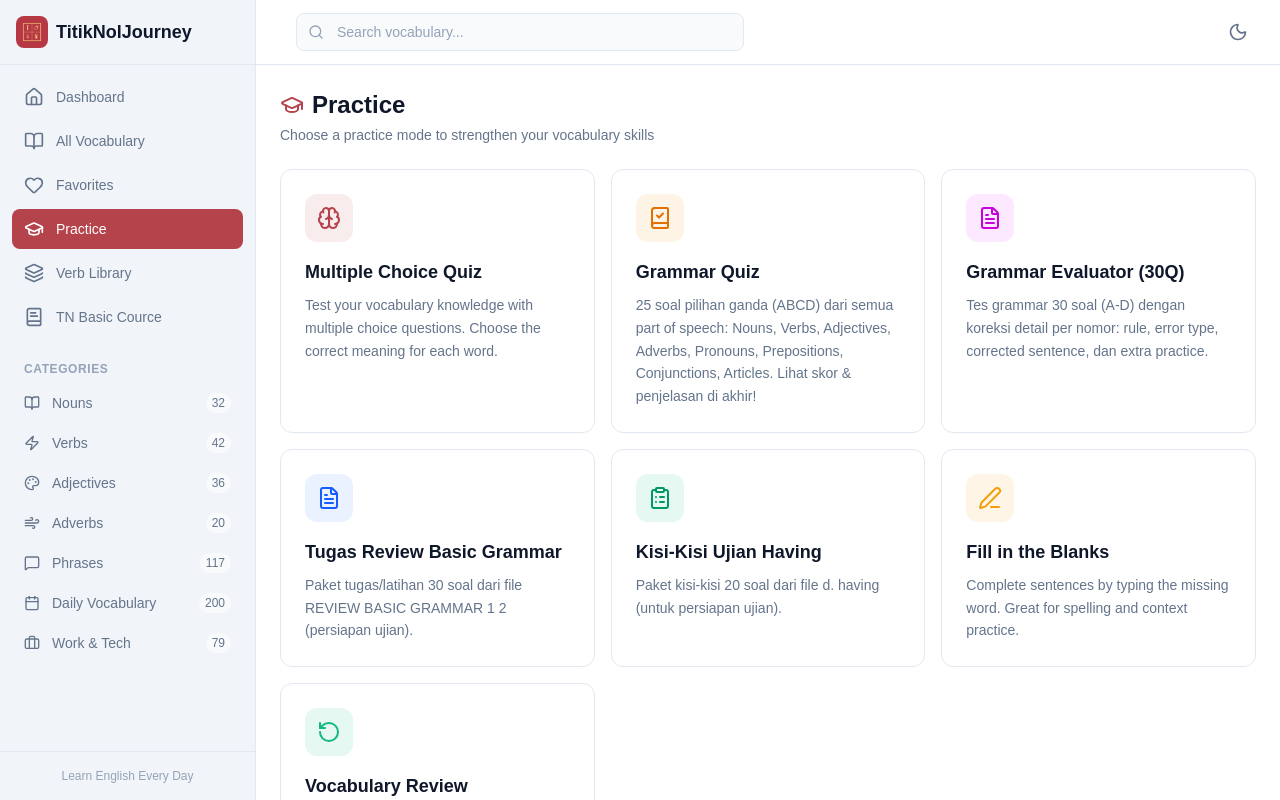
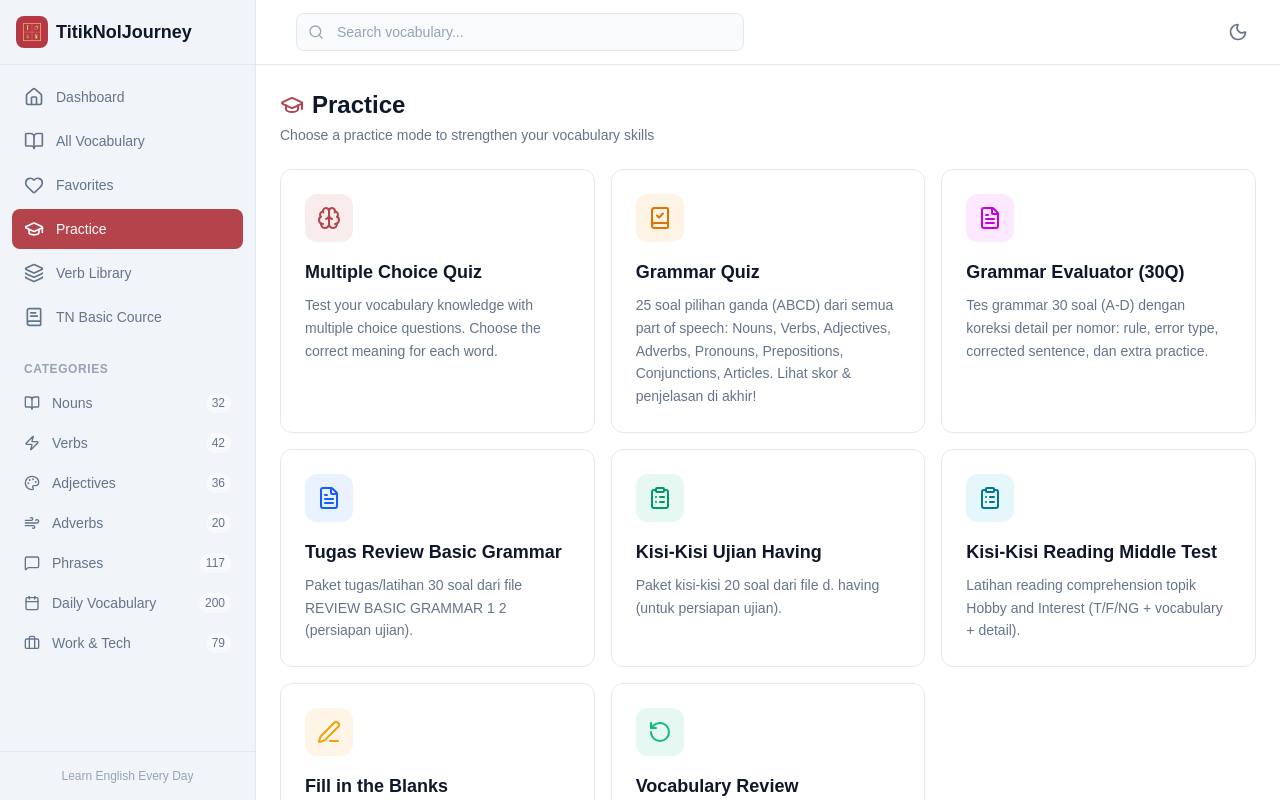
Before and after one commit to nabilhatami86/vocab-for-train, a Next.js app: page /practice in a window 1280 px wide. Built offline with nearby package versions, Linux system fonts and the light colour scheme.

Commit message:
add quiz reading

```diff
--- a/src/app/practice/exams/[slug]/page.tsx
+++ b/src/app/practice/exams/[slug]/page.tsx
@@ -79,6 +79,17 @@ export default function GrammarExamPage() {
           Lihat PDF sumber
         </a>
 
+        {exam.passage && (
+          <div className="mt-4 rounded-xl border border-(--border) bg-(--bg-secondary) p-4">
+            <p className="text-xs font-semibold tracking-wide text-(--text-secondary) mb-2">
+              Reading Text
+            </p>
+            <div className="space-y-3 text-sm leading-relaxed text-(--text) whitespace-pre-line">
+              {exam.passage}
+            </div>
+          </div>
+        )}
+
         {submitted && (
           <div className="mt-5 rounded-xl border border-(--border) bg-(--bg-secondary) p-4">
             <div className="flex items-center gap-2 text-(--text)">
@@ -141,15 +152,20 @@ export default function GrammarExamPage() {
                       <p className="text-(--text-secondary)">
                         Jawaban benar: <span className="font-medium text-(--text)">{q.options[q.correctIndex]}</span>
                       </p>
+                      <p className="text-(--text-secondary)">
+                        Alasan salah: {q.reason}
+                      </p>
                     </>
                   ) : (
-                    <p className="text-green-600 dark:text-green-400">
-                      Jawaban kamu benar.
-                    </p>
+                    <>
+                      <p className="text-green-600 dark:text-green-400">
+                        Jawaban kamu benar.
+                      </p>
+                      <p className="text-(--text-secondary)">
+                        Alasan benar: {q.reason}
+                      </p>
+                    </>
                   )}
-                  <p className="text-(--text-secondary)">
-                    Penjelasan: {q.reason}
-                  </p>
                 </div>
               )}
             </section>
--- a/src/app/practice/page.tsx
+++ b/src/app/practice/page.tsx
@@ -42,6 +42,13 @@ const modes = [
     description: 'Paket kisi-kisi 20 soal dari file d. having (untuk persiapan ujian).',
     icon: ClipboardList,
     color: 'bg-emerald-500/10 text-emerald-600',
+  },
+  {
+    href: '/practice/exams/kisi-kisi-reading-middle-test',
+    title: 'Kisi-Kisi Reading Middle Test',
+    description: 'Latihan reading comprehension topik Hobby and Interest (T/F/NG + vocabulary + detail).',
+    icon: ClipboardList,
+    color: 'bg-cyan-500/10 text-cyan-700',
   },
   {
     href: '/practice/fill-blanks',
--- a/src/data/grammarExams.ts
+++ b/src/data/grammarExams.ts
@@ -12,8 +12,21 @@ export type GrammarExam = {
   description: string;
   duration: string;
   sourcePdf: string;
+  passage?: string;
   questions: ExamQuestion[];
 };
+
+const readingPassageHobbyInterest = `People often use the words hobby and interest as if they are the same, but they are not. A hobby is usually a regular activity that you do, while an interest is a subject that attracts your attention. A person may have an interest in photography because of family background or social media appeal, but that does not always mean they practice it as a hobby.
+
+In simple terms, a hobby is action-based, while an interest is thought-based. Hobbies often involve doing something in a direct way: playing guitar, gardening, or joining a cycling club. Interests are often quieter and more reflective, such as reading about climate policy or following architecture trends. Both are valuable, but they require different levels of commitment.
+
+A serious hobby needs dedication. It is not just a one-time activity; it is a long-term pursuit. For example, someone who runs every weekend may slowly build discipline, time management, and confidence. These habits can enhance personal growth. In many cases, progress in a hobby is associated with consistent effort rather than talent.
+
+Hobbies can also connect to career development. Some hobbies have clear professional alignment: blogging can support marketing skills, and coding projects can support software jobs. Other hobbies may seem unrelated, but they still broaden soft skills and may spawn new opportunities. Employers often value this because modern roles usually require adaptability and initiative.
+
+During interviews, a hiring manager may ask about hobbies not because they are mandatory, but because they can reveal character. A comprehensive answer about a hobby can elicit useful signals about motivation, teamwork, and problem-solving style. This is crucial when two candidates have similar technical qualifications.
+
+However, pretending to have a hobby can create risks. If a candidate gives inconsistent details, the interviewer may doubt other claims too. A fake hobby can damage trust and reduce credibility. In the long term, authenticity matters more than trying to impress with a perfect image.`;
 
 export const grammarExams: GrammarExam[] = [
   {
@@ -84,4 +97,29 @@ export const grammarExams: GrammarExam[] = [
       { id: "h20", question: "An architect needs a great amount of (equipment / equipments) for this project.", options: ["equipment", "equipments"], correctIndex: 0, reason: "Equipment adalah uncountable noun." },
     ],
   },
+  {
+    slug: "kisi-kisi-reading-middle-test",
+    title: "Kisi-Kisi Reading Middle Test",
+    description: "Latihan reading comprehension berdasarkan topik Hobby and Interest untuk persiapan middle test.",
+    duration: "15 soal",
+    sourcePdf: "/modules/reading-week1-2.pdf",
+    passage: readingPassageHobbyInterest,
+    questions: [
+      { id: "rm1", question: "A person can have an interest in something without practicing it regularly.", options: ["TRUE", "FALSE", "NOT GIVEN"], correctIndex: 0, reason: "Teks menyatakan interest tidak selalu berarti dipraktikkan sebagai hobby." },
+      { id: "rm2", question: "The passage says that all interests are more useful than hobbies.", options: ["TRUE", "FALSE", "NOT GIVEN"], correctIndex: 1, reason: "Teks tidak menyatakan interests lebih berguna; keduanya dianggap valuable." },
+      { id: "rm3", question: "Hobbies are described as activities that usually require direct participation.", options: ["TRUE", "FALSE", "NOT GIVEN"], correctIndex: 0, reason: "Paragraf 2 menyebut hobby sebagai action-based dan direct activity." },
+      { id: "rm4", question: "The writer states that talent is more important than consistency in hobby progress.", options: ["TRUE", "FALSE", "NOT GIVEN"], correctIndex: 1, reason: "Teks menyebut progress associated with consistent effort rather than talent." },
+      { id: "rm5", question: "Some hobbies can support professional skills even when they look unrelated to a job.", options: ["TRUE", "FALSE", "NOT GIVEN"], correctIndex: 0, reason: "Paragraf 4 menyebut hobi yang terlihat tidak terkait tetap bisa broaden soft skills." },
+      { id: "rm6", question: "Hiring managers always ask hobby questions in every interview.", options: ["TRUE", "FALSE", "NOT GIVEN"], correctIndex: 2, reason: "Teks hanya menyebut 'may ask', bukan selalu, dan tidak memberi klaim universal." },
+      { id: "rm7", question: "A comprehensive explanation of a hobby may help interviewers assess personal qualities.", options: ["TRUE", "FALSE", "NOT GIVEN"], correctIndex: 0, reason: "Paragraf 5 menyatakan jawaban hobby bisa elicit sinyal tentang motivasi, teamwork, dan problem-solving." },
+      { id: "rm8", question: "The passage says candidates from creative backgrounds are hired faster.", options: ["TRUE", "FALSE", "NOT GIVEN"], correctIndex: 2, reason: "Tidak ada pernyataan tentang creative background dan kecepatan diterima kerja." },
+      { id: "rm9", question: "Pretending to have a hobby may reduce a candidate's credibility.", options: ["TRUE", "FALSE", "NOT GIVEN"], correctIndex: 0, reason: "Paragraf terakhir menyebut fake hobby dapat merusak trust dan credibility." },
+      { id: "rm10", question: "Interviewers should spend at least ten minutes discussing hobbies.", options: ["TRUE", "FALSE", "NOT GIVEN"], correctIndex: 2, reason: "Tidak ada durasi waktu diskusi hobby di teks." },
+      { id: "rm11", question: "In paragraph 1, the word 'appeal' is closest in meaning to...", options: ["confusion", "attraction", "pressure", "criticism"], correctIndex: 1, reason: "Dalam konteks, appeal berarti daya tarik/attraction." },
+      { id: "rm12", question: "In paragraph 4, the word 'alignment' is closest in meaning to...", options: ["conflict", "separation", "match", "delay"], correctIndex: 2, reason: "Alignment dalam konteks pekerjaan berarti kecocokan/match." },
+      { id: "rm13", question: "In paragraph 4, the word 'spawn' is closest in meaning to...", options: ["create", "hide", "complete", "reduce"], correctIndex: 0, reason: "Spawn berarti menghasilkan/create." },
+      { id: "rm14", question: "Why might a hiring manager ask about hobbies?", options: ["To test grammar accuracy", "To fill extra interview time", "To reveal motivation and work style", "To check if hobbies are mandatory"], correctIndex: 2, reason: "Paragraf 5 menjelaskan pertanyaan hobby dipakai untuk membaca karakter dan gaya kerja." },
+      { id: "rm15", question: "What is one negative effect of pretending to have a hobby?", options: ["It guarantees rejection immediately", "It can damage trust during the interview", "It improves professional alignment", "It makes candidates appear more adaptable"], correctIndex: 1, reason: "Paragraf 6 menegaskan fake hobby bisa merusak trust dan credibility." },
+    ],
+  },
 ];
```
